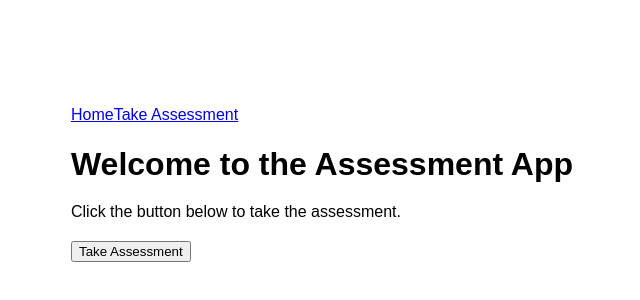
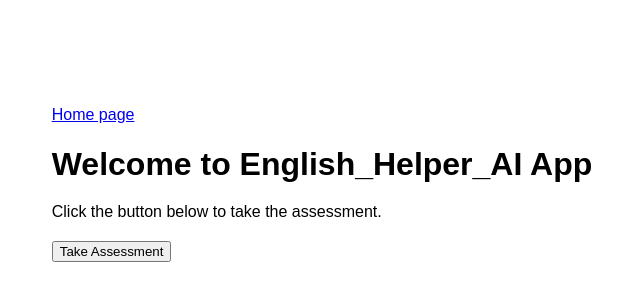
Before and after one commit to BrishnaN/English_Helper_AI, a React (Create React App) app: page / in a window 1280 px wide. Shown: the part 216-516 px from the top of the page, without its empty margins (318-958 px from the left). Built offline with nearby package versions, Linux system fonts and the light colour scheme.

Commit message:
some css changes

```diff
--- a/src/App.js
+++ b/src/App.js
@@ -10,8 +10,8 @@
     <div>
       {/* Navigation Links */}
       <nav>
-        <Link to="/">Home</Link>
-        <Link to="/assessment">Take Assessment</Link>
+        <Link to="/">Home page </Link>
+        {/* <Link to="/assessment">Assessment page</Link> */}
       </nav>
 
       {/* Routes for the different pages */}
--- a/src/components/Home.js
+++ b/src/components/Home.js
@@ -3,7 +3,7 @@
 function Home() {
   return (
     <div>
-      <h1>Welcome to the Assessment App</h1>
+      <h1>Welcome to English_Helper_AI App</h1>
       <p>Click the button below to take the assessment.</p>
 
       {/* Button to navigate to the assessment page */}
```
